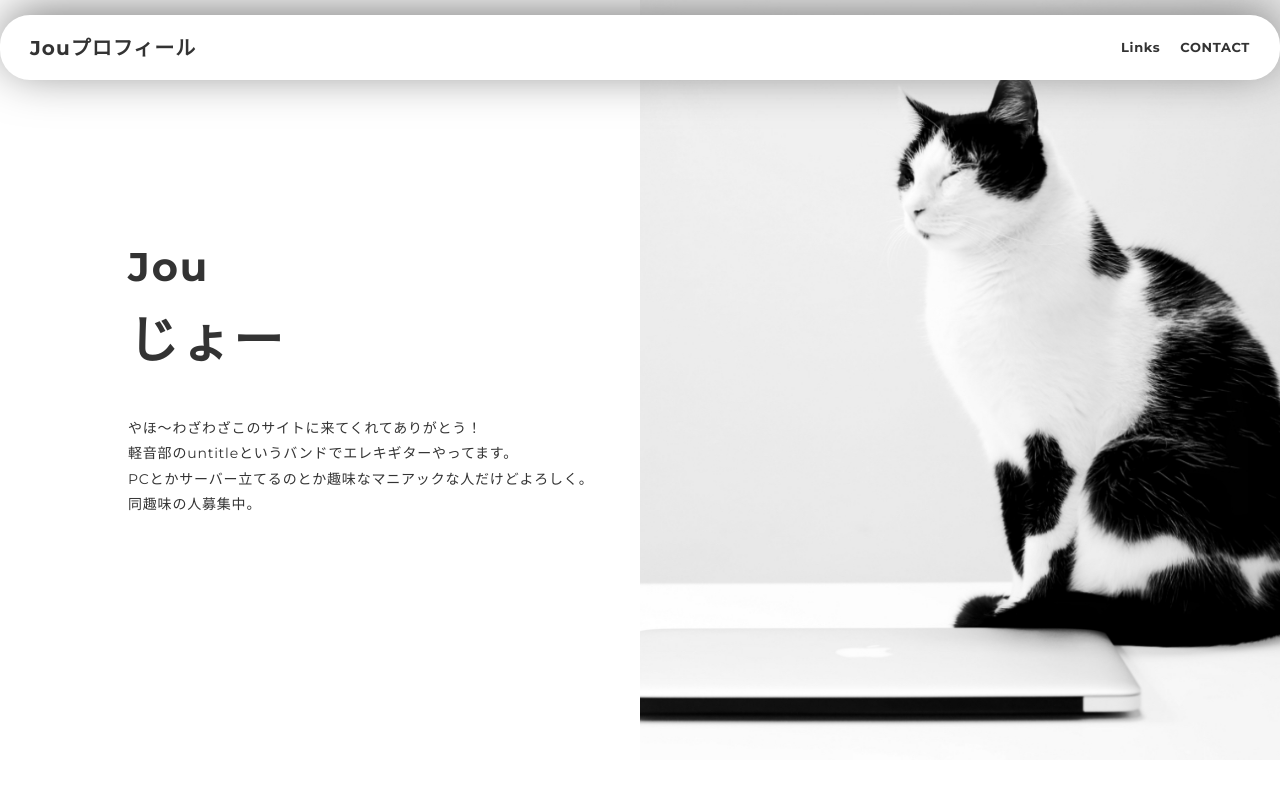
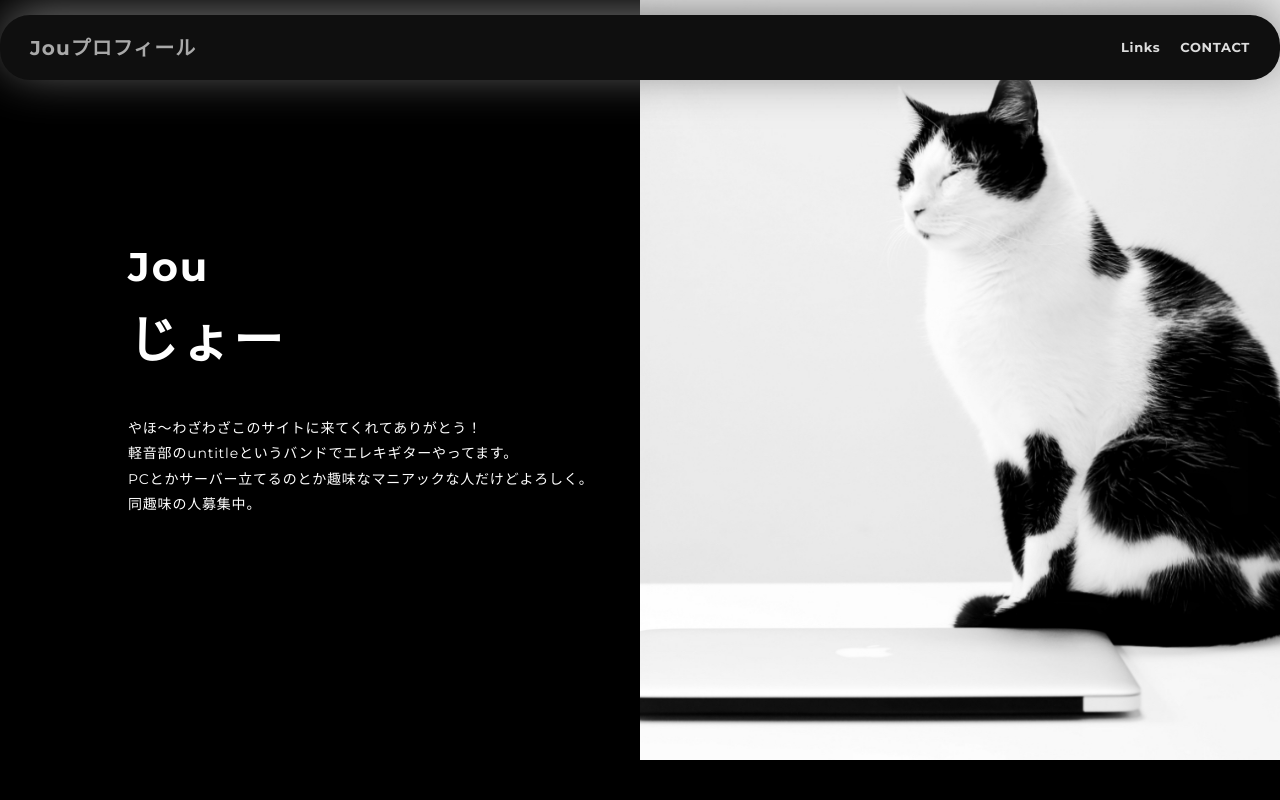
Before and after one commit to johnscriptscom/Portfolio, a plain HTML site: page index.html in a window 1280 px wide. Shown: the top 800 px of the page. Drawn offline with nearby package versions, Linux system fonts and the dark colour scheme.

Commit message:
とりあえず

```diff
--- a/css/style.css
+++ b/css/style.css
@@ -418,3 +418,32 @@ li {
     padding: 20px;
   }
 }
+  /* Dark-theme */
+@media (prefers-color-scheme: dark) {
+  body {
+    background-color: #000;
+    color: #fff;
+  }
+  .header {
+  position: fixed;
+  top: 0;
+  z-index: 3;
+  width: 100%;
+  box-shadow: 1px -7px 49px -3px #777777;
+  border-radius: 30px;
+  background-color: #0f0f0f;
+  margin-top: 15px;
+  }
+  .header-nav-item a {
+  font-size: 13px;
+  font-weight: bold;
+  padding: 5px 0;
+  letter-spacing: .05em;
+  color: #dddddd;
+  }
+  .header-logo a {
+  color: #a9a9a9;
+  }
+
+
+}
```
